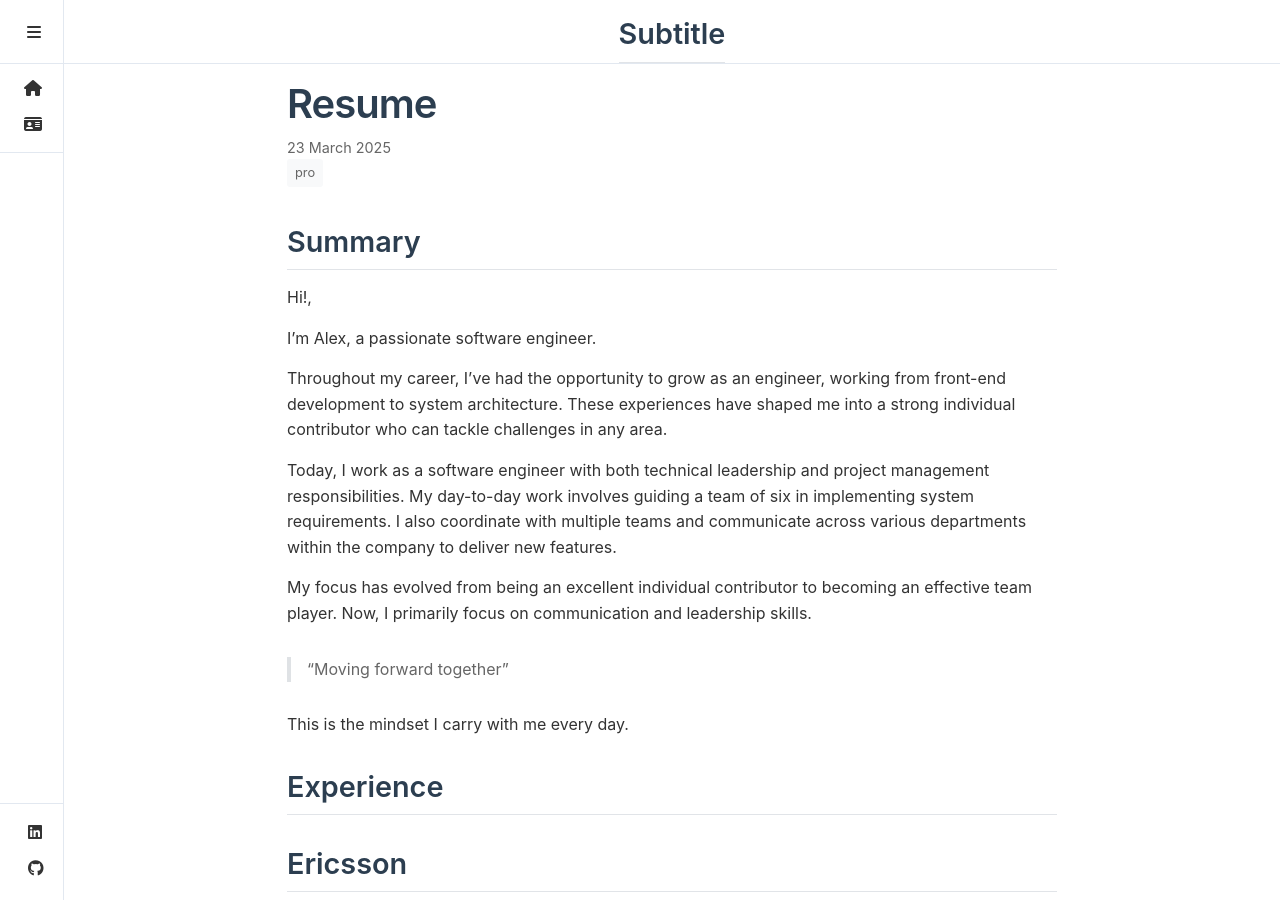
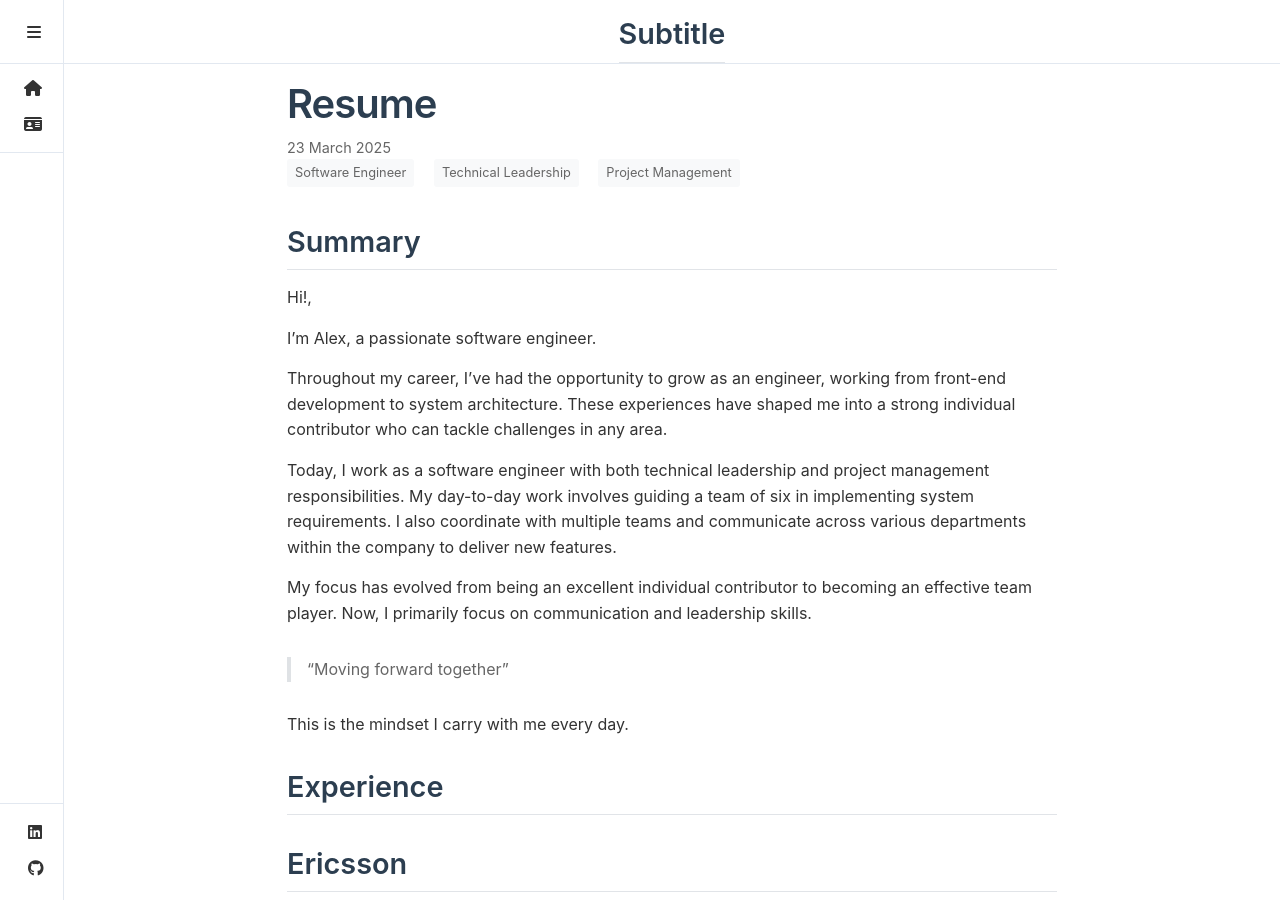
Before and after one commit to alngo/alngo.github.io, a Jekyll site: the page built from _pages/about.md, in a window 1280 px wide and 900 px high. Built offline with Jekyll 4.4.1, drawn with Linux system fonts in a browser that asks for light colours.

Commit message:
Change tag

```diff
--- a/_pages/about.md
+++ b/_pages/about.md
@@ -4,7 +4,7 @@ title: Resume
 date: 2025-03-23
 author: "Alngo"
 permalink: /about/
-categories: [pro]
+categories: [Software Engineer, Technical Leadership, Project Management]
 ---
 
 ## Summary
```
